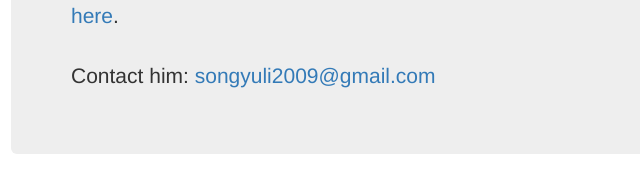
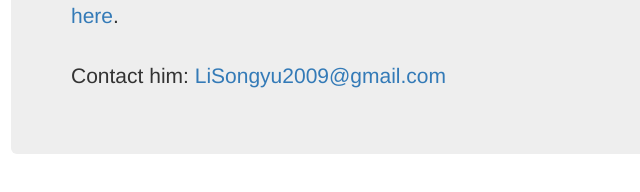
Before and after one commit to S0ngyuLi/MyGallery, a plain HTML site: page index.html in a window 1280 px wide. Shown: the part 448-640 px from the top of the page, 59-699 px from the left. Drawn offline with nearby package versions, Linux system fonts and the light colour scheme.

Commit message:
Update index.html

```diff
--- a/index.html
+++ b/index.html
@@ -25,7 +25,7 @@
   <div class="container center-block">
     <div class="jumbotron" style = "width: 80%">
       <h1  class="text-center">Songyu's Homepage</h1><br>
-      <p style = " font-size: 150%;">Songyu Li is from Hefei, China. He is now a CS student in University of Illinois at Urbana-Champaign. <br><br>A web app he is developing and maintaining is <a href = "http://songyuli.com/Ansho">Ansho</a>, a website that helps people learn words from other languages. <br><br>Songyu is also a self-described cartoonist, and you can see some of his art works <a href = "http://s0ngyuli.github.io/gallery">here</a>. <br><br>Contact him: <a href = "mailto:lisongyu2009@gmail.com">songyuli2009@gmail.com</a></p>
+      <p style = " font-size: 150%;">Songyu Li is from Hefei, China. He is now a CS student in University of Illinois at Urbana-Champaign. <br><br>A web app he is developing and maintaining is <a href = "http://songyuli.com/Ansho">Ansho</a>, a website that helps people learn words from other languages. <br><br>Songyu is also a self-described cartoonist, and you can see some of his art works <a href = "http://s0ngyuli.github.io/gallery">here</a>. <br><br>Contact him: <a href = "mailto:lisongyu2009@gmail.com">LiSongyu2009@gmail.com</a></p>
     </div>
   </div>
 
```
